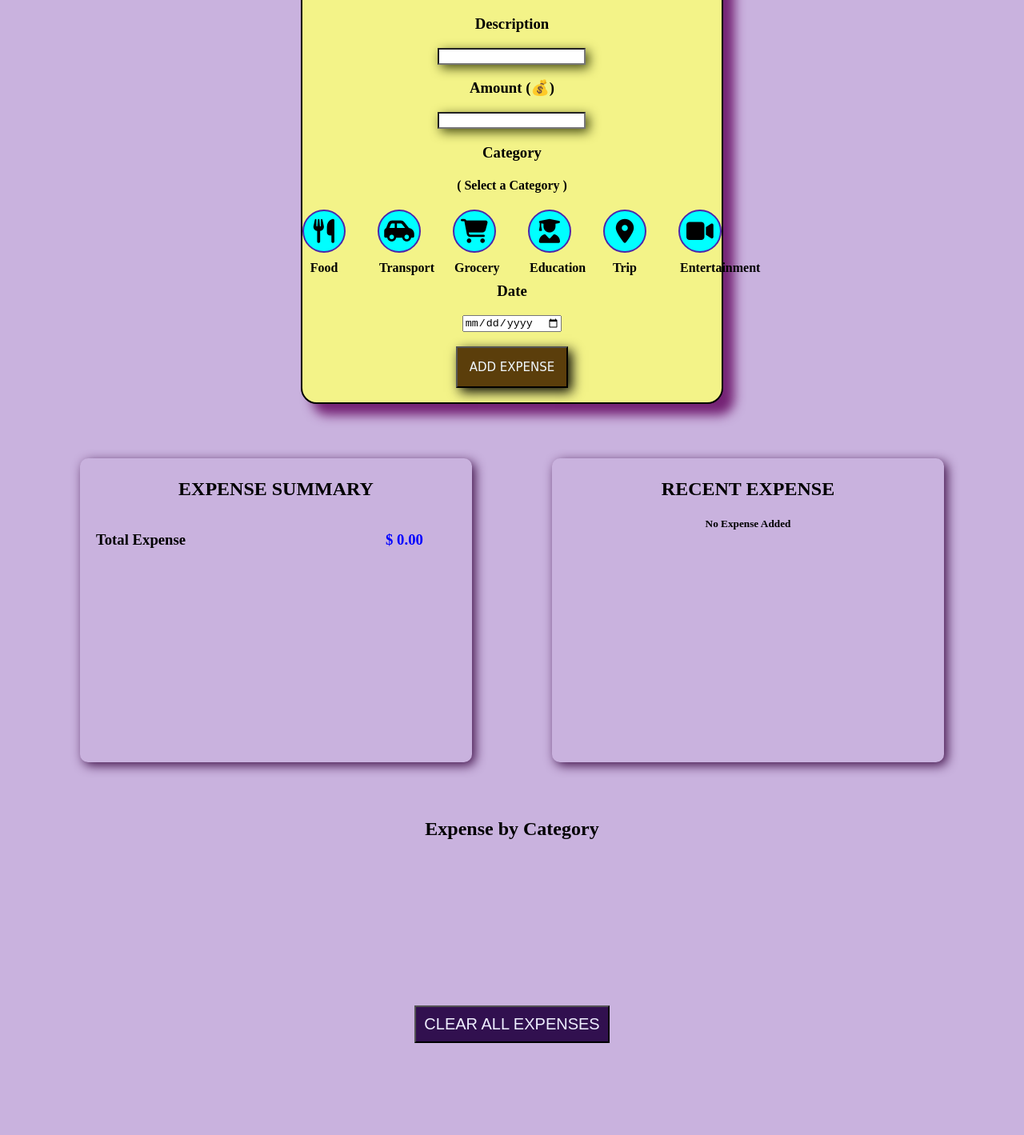
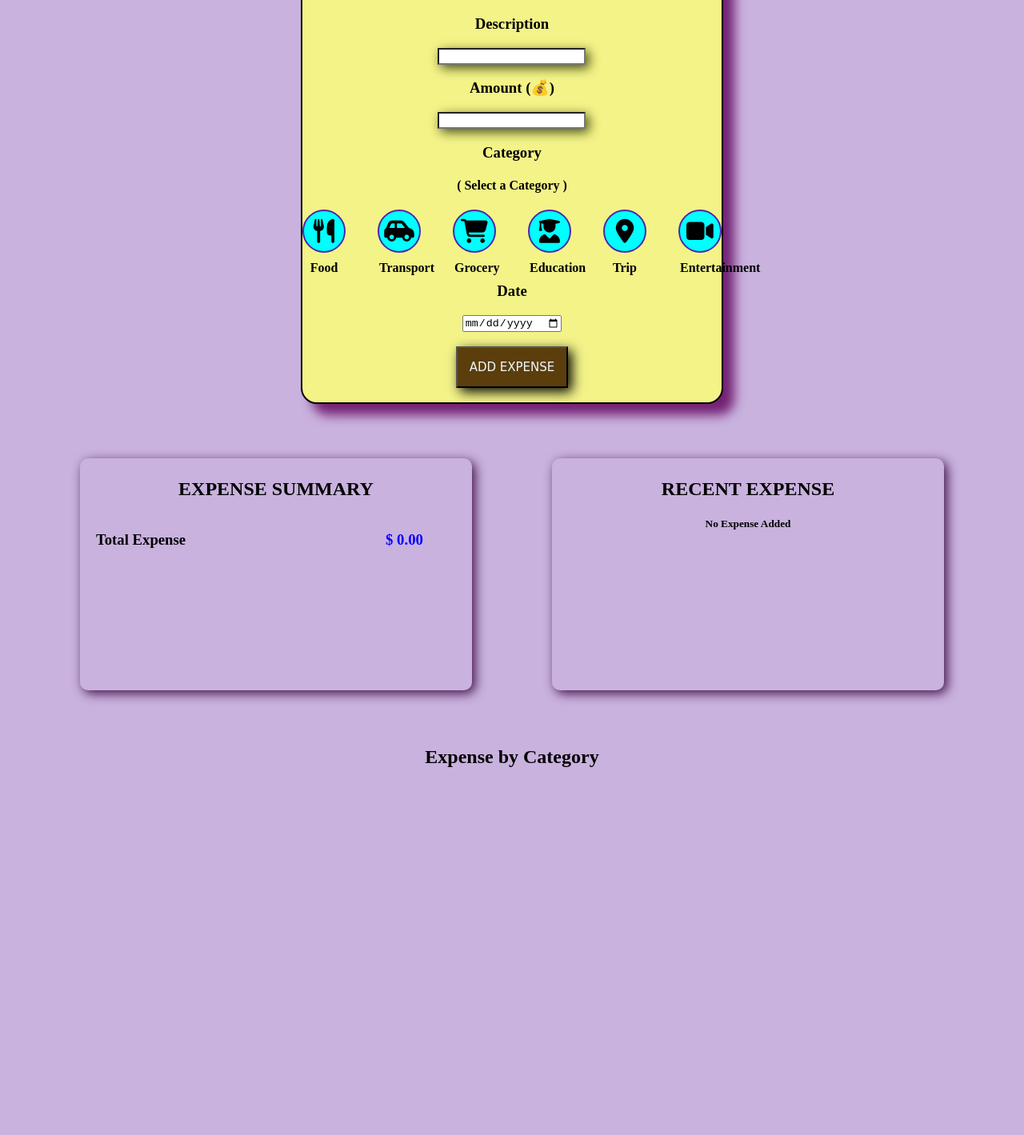
Before and after one commit to Pratima-Ingale/Expense-tracker, a plain HTML site: page index.html in a window 1280 px wide. Shown: the part 181-1600 px from the top of the page at 80% size. Before the commit the page ends 1500 px from the top, so only its background shows below. Drawn offline with nearby package versions, Linux system fonts and the light colour scheme; a script that the page names is missing.

Commit message:
increase in the size of doughnut chart

```diff
--- a/ExpenceTracker.css
+++ b/ExpenceTracker.css
@@ -91,7 +91,7 @@ i{
     padding: 10px;
     margin: 15px;
 }
-canvas {
-    width: 100% ;
-    height: auto ;
+#categoryChart{
+    width: 600px ;
+    height: 600px ;
 }
```
